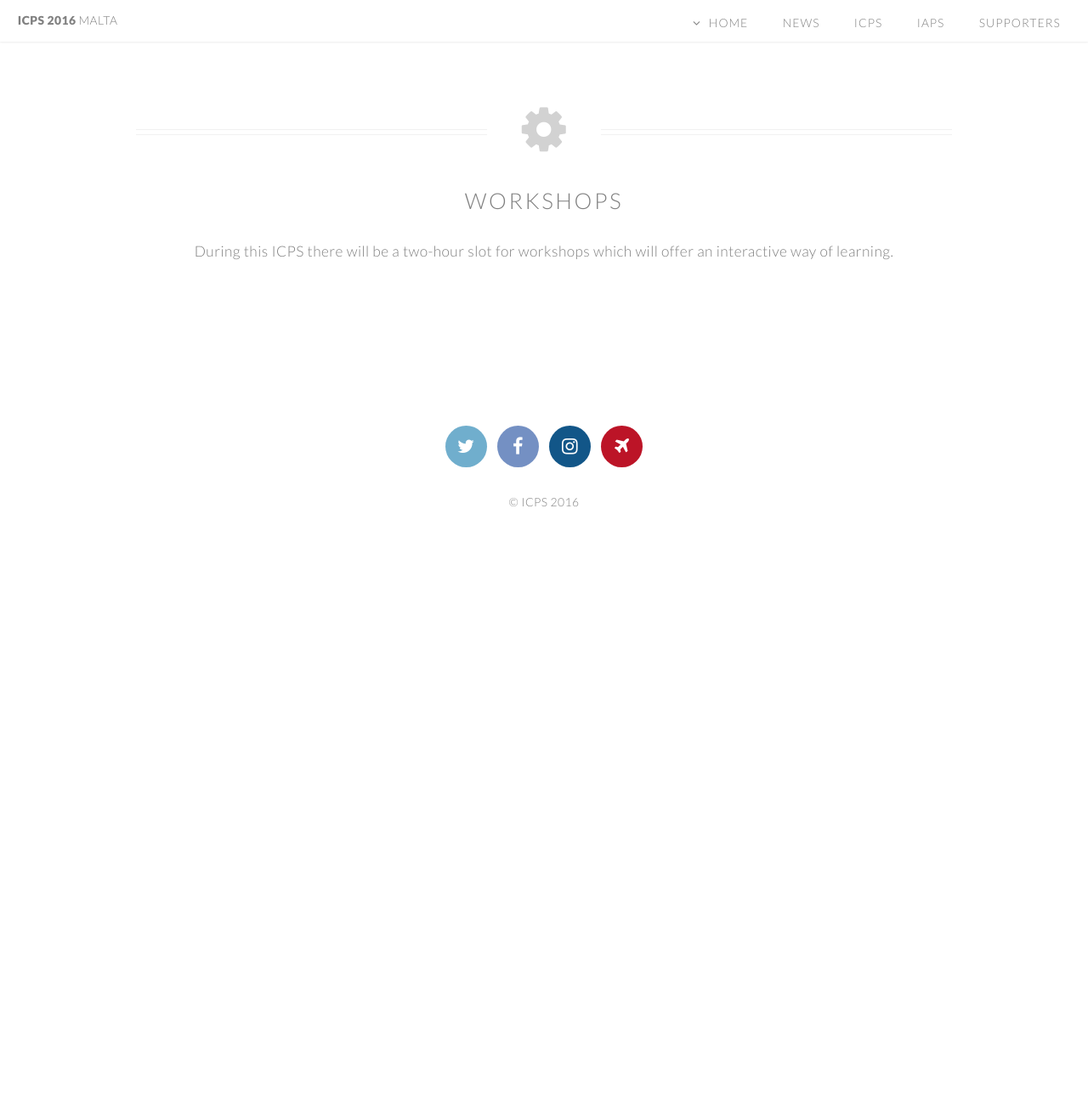
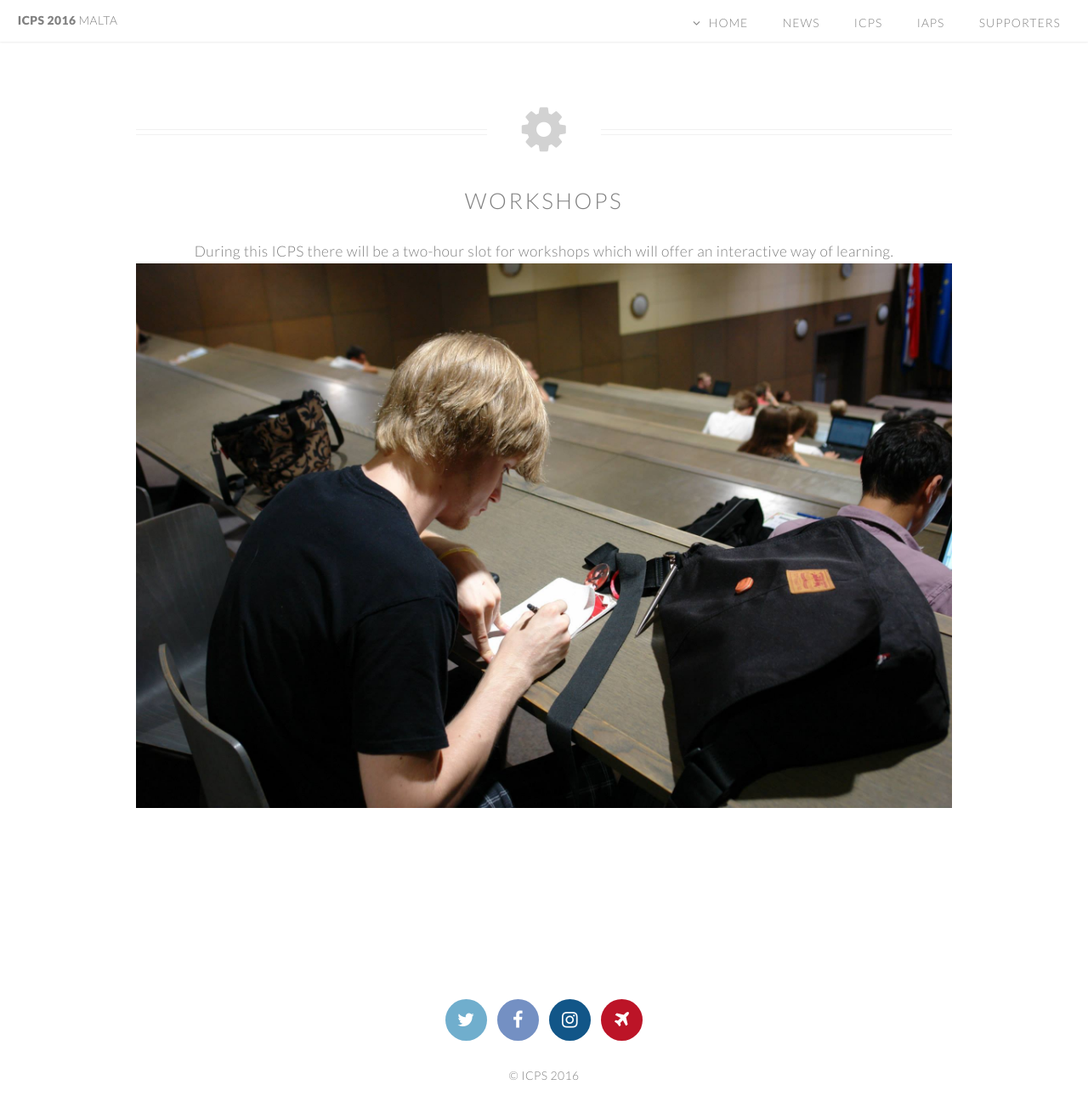
Before and after one commit to bread-on-toast/icps2016, a Jekyll site: the page built from programme/workshops.html, in a window 1280 px wide and 1342 px high. Shown: the top 1310 px of the window at 85% size. Built offline with Jekyll 4.4.1, drawn with Linux system fonts in a browser that asks for light colours.

Commit message:
added new images

```diff
--- a/programme/students.html
+++ b/programme/students.html
@@ -24,7 +24,7 @@ subTitle: This conference also gives students the opportunity to present and att
 
             <div class="4u 12u(narrower)">
                 <section>
-                    <a class="image featured"><img src="images/student-lectures.jpg" /></a>
+                    <a class="image featured"><img src="images/student-posters.jpg" /></a>
                     <header>
                         <h3>Student posters</h3>
                         <p>Abstracts can be found <a href="student-posters.html">here</a></p>
@@ -34,7 +34,7 @@ subTitle: This conference also gives students the opportunity to present and att
 
             <div class="4u 12u(narrower)">
                 <section>
-                    <a class="image featured"><img src="images/student-lectures.jpg" /></a>
+                    <a class="image featured"><img src="images/student-slam.jpg" /></a>
                     <header>
                         <h3>Science Slam</h3>
                         <p>Abstracts can be found <a href="student-slam.html">here</a></p>
--- a/programme/workshops.html
+++ b/programme/workshops.html
@@ -3,4 +3,5 @@ layout: single-page
 icon: fa-cog
 title: Workshops
 subTitle: During this ICPS there will be a two-hour slot for workshops which will offer an interactive way of learning.
+image: workshops.jpg
 ---
```
Also changed, not shown: programme/images/student-lectures.jpg, programme/images/student-posters.jpg (added), programme/images/workshops.jpg (added).
